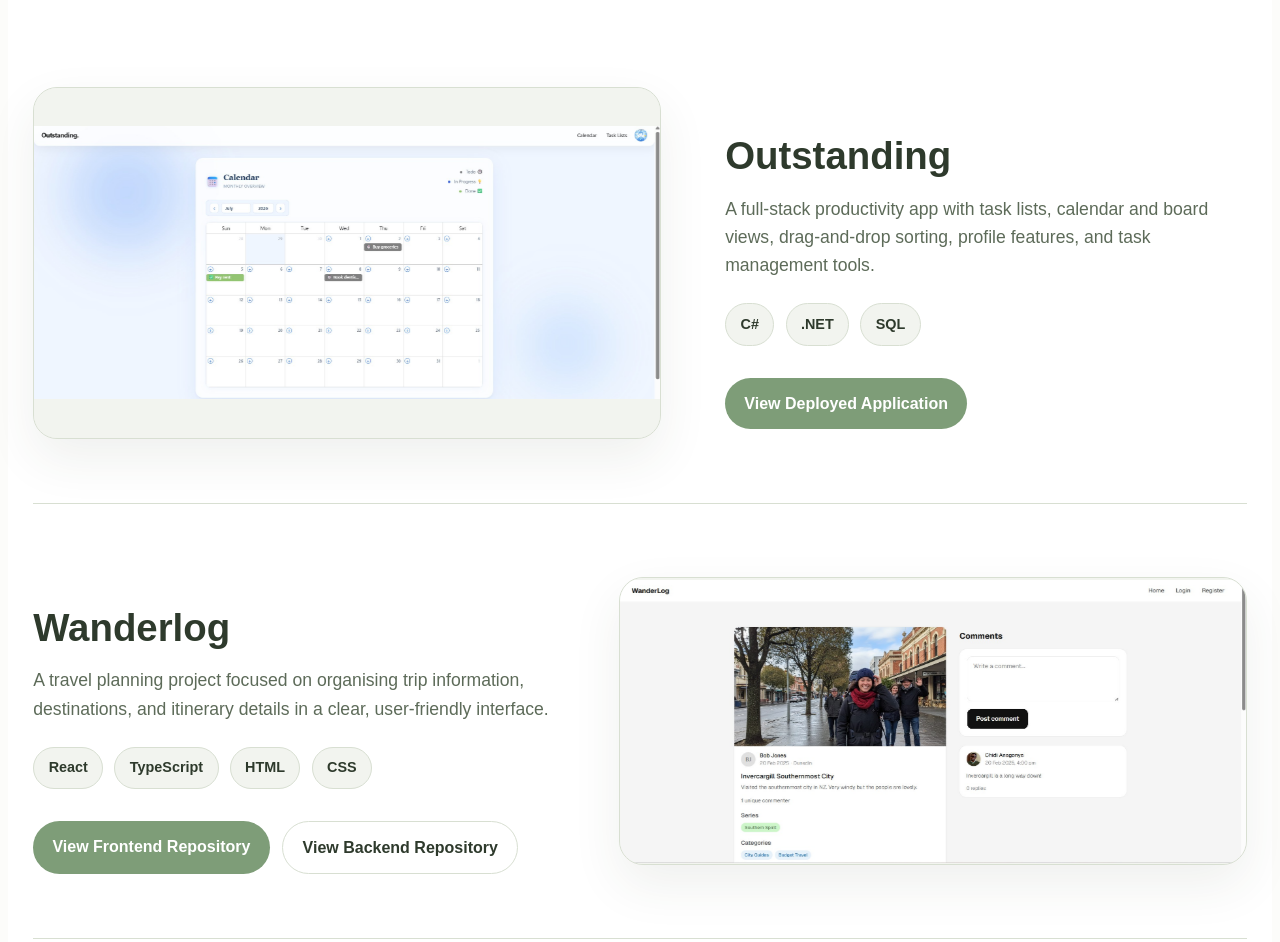
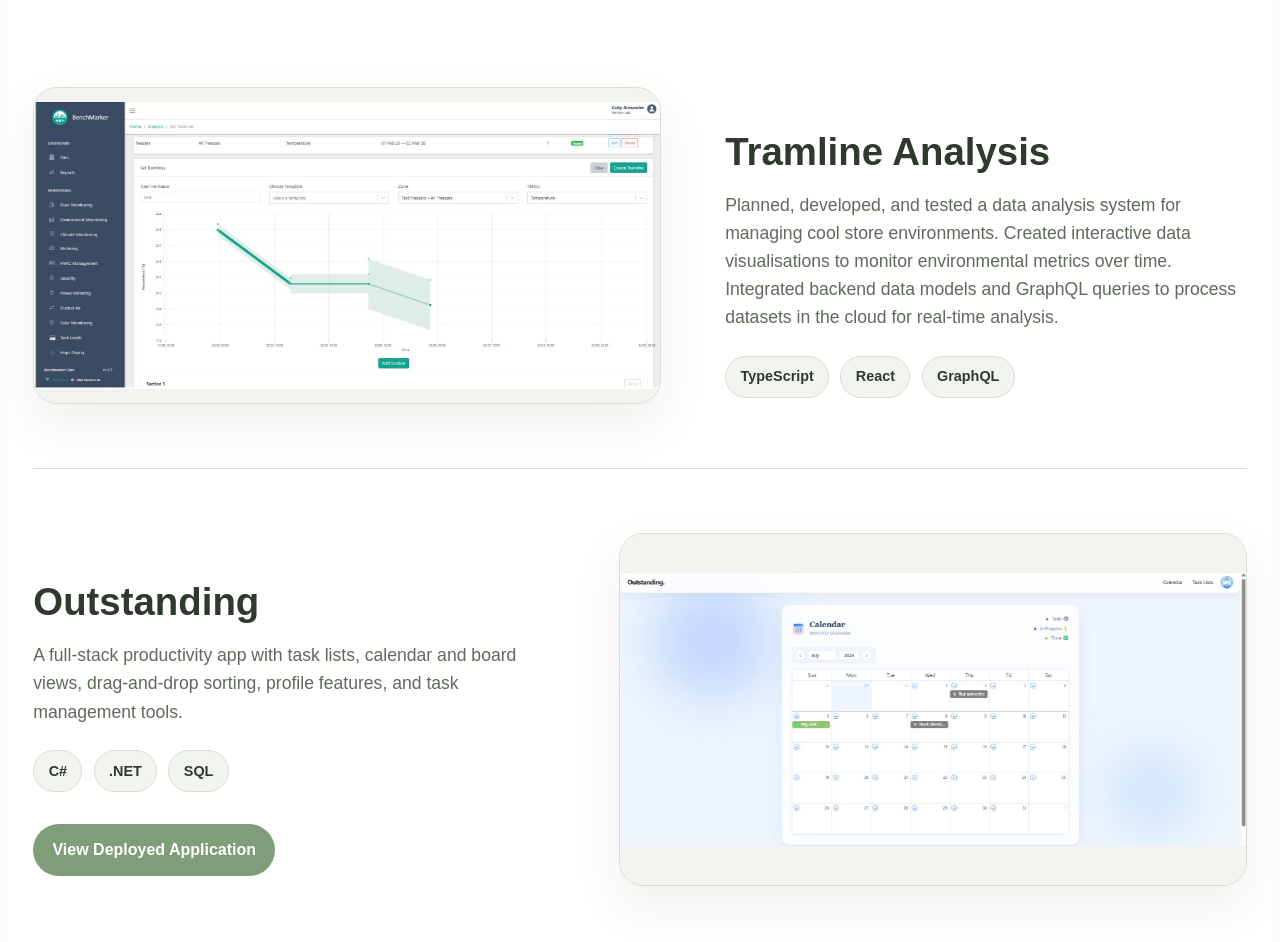
Before and after one commit to caityalexander/caityalexander.github.io, a plain HTML site: page index.html in a window 1280 px wide. Shown: the part 880-1822 px from the top of the page. Drawn offline with Linux system fonts and the light colour scheme.

Commit message:
adding vention project

```diff
--- a/index.html
+++ b/index.html
@@ -41,8 +41,31 @@
                 <p class="eyebrow">Selected Work</p>
                 <h2>Featured Projects</h2>
             </div>
+            <article class="project">
+                <div class="project-images image-track">
+                    <img src="images/analysis.jpg" alt="Tramline analysis dashboard">
+                    <img src="images/setup.jpg" alt="Tramline analysis dashboard">
+                </div>
 
-            <article class="project">
+                <div class="project-info">
+                    <h3>Tramline Analysis</h3>
+
+                    <p>Planned, developed, and tested a data analysis system for managing cool store environments.
+                        Created interactive data visualisations to monitor environmental metrics over time.
+                        Integrated backend data models and GraphQL queries to process datasets in the cloud for
+                        real-time analysis.
+                    </p>
+
+                    <div class="tech-stack">
+                        <span>TypeScript</span>
+                        <span>React</span>
+                        <span>GraphQL</span>
+                    </div>
+
+                </div>
+            </article>
+
+            <article class="project reverse">
                 <div class="project-images image-track">
                     <img src="images/outstanding_homepage.jpg" alt="Outstanding homepage screenshot">
                     <img src="images/calendar.jpg" alt="Outstanding calendar view screenshot">
@@ -70,7 +93,8 @@
                 </div>
             </article>
 
-            <article class="project reverse">
+
+            <article class="project">
                 <div class="project-images image-track">
                     <img src="images/wanderlog-home.jpg" alt="Wanderlog project screenshot">
                     <img src="images/blog-page.jpg" alt="Wanderlog single blog page">
@@ -100,7 +124,7 @@
                 </div>
             </article>
 
-            <article class="project">
+            <article class="project reverse">
                 <div class="project-images image-track">
                     <img src="images/recommended.jpg"
                         alt=" Graph of Top Recommended Books and their Weighted Recommendation Score">
```
Also changed, not shown: images/analysis.jpg (added), images/setup.jpg (added).
